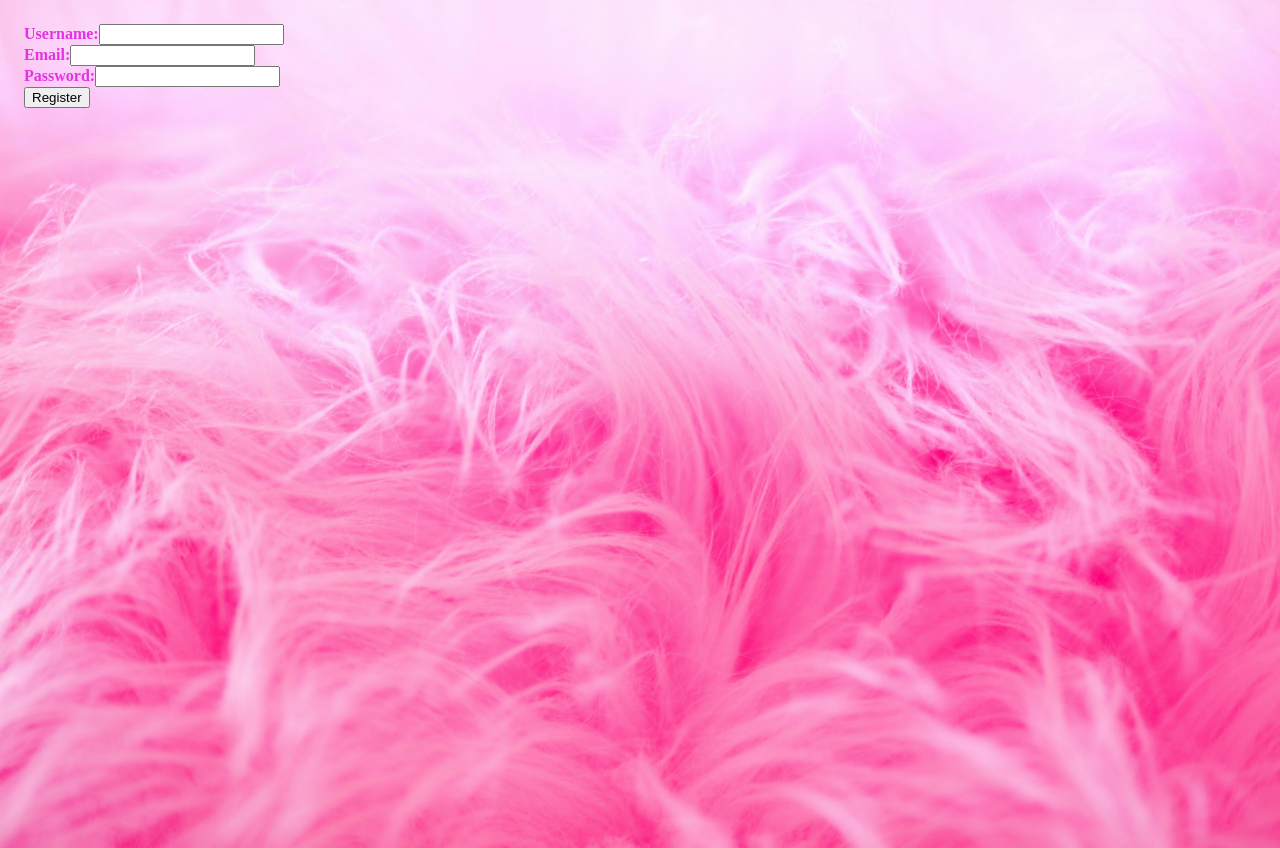
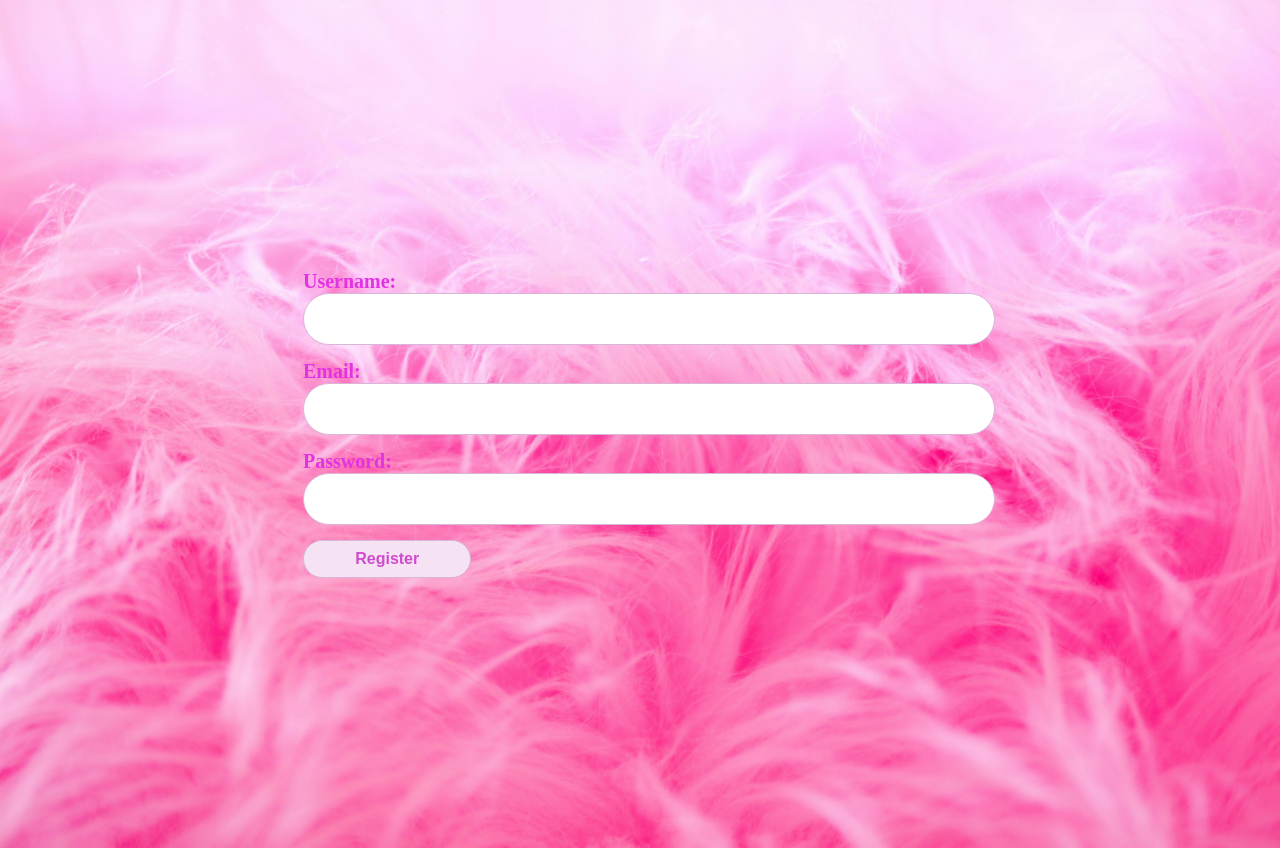
Before and after one commit to mairitikk/Back-End-New, a React (Vite) app in the folder front_end/: page /register in a window 1280 px wide. Built offline with nearby package versions, Linux system fonts and the light colour scheme; a web font is replaced by a local one.

Commit message:
css styles canges

```diff
--- a/front_end/src/Registration.jsx
+++ b/front_end/src/Registration.jsx
@@ -29,40 +29,42 @@ function RegistrationForm() {
         });
     };
 
-    return (
+    return (  <div  className={styles.container}>
         <form onSubmit={handleSubmit}>
-            <div>
-                <label htmlFor="username">Username:</label>
+            <div className={styles.registratonContainer}>
+
+                <label htmlFor="username" className={styles.label} >Username:</label>
                 <input
+                className={styles.registrationForm}
                     type="text"
                     id="username"
                     name="username"
                     value={formData.username}
                     onChange={handleChange}
                 />
-            </div>
-            <div>
-                <label htmlFor="email">Email:</label>
-                <input
+
+                <label htmlFor="email" className={styles.label} >Email:</label>
+                <input className={styles.registrationForm}
                     type="email"
                     id="email"
                     name="email"
                     value={formData.email}
                     onChange={handleChange}
                 />
-            </div>
-            <div>
-                <label htmlFor="password">Password:</label>
-                <input
+
+                <label htmlFor="password" className={styles.label} >Password:</label>
+                <input className={styles.registrationForm}
                     type="password"
                     id="password"
                     name="password"
                     value={formData.password}
                     onChange={handleChange}
                 />
-            </div>
-            <button type="submit">Register</button>
+
+            <button type="submit" className={styles.registrationButton}>Register</button>
+       </div>
         </form>
+        </div>
     );
 }
 
--- a/front_end/src/styles/RegistrationComponent.module.css
+++ b/front_end/src/styles/RegistrationComponent.module.css
@@ -0,0 +1,49 @@
+.container {
+  display: grid;
+  justify-content: center; /* Center items horizontally */
+  align-items: center;   /* Center items vertically */
+  min-height: 100vh;
+}
+.registratonContainer{
+      width: 65%;
+  margin: 0 auto; /* Center the form horizontally */
+  padding: 20px;
+}
+.label{
+    font-size: 20px;
+}
+
+.registrationForm {
+ outline: none;
+  border: 1px solid #d9b6d9;
+  background-color: #fff;
+  border-radius: 2.25em;
+  padding: 1em 0.5em;
+  width: 100%;
+  font-size: 16px;
+  margin-bottom: 15px;
+
+}
+
+.registrationButton {
+     background:
+        #f5e3f4;
+    /* Light pink background */
+    border: 1px solid #d9b6d9;
+    /* Pink border */
+    color: #cf4bcf;
+    /* Pink text */
+    padding: 0.55em 0.5em;
+    border-radius: 1.25em;
+    cursor: pointer;
+    outline: none;
+    width: 25%;
+    font-size: medium;
+
+    font-weight: bold;
+}
+.registrationButton:hover {
+ background: #d9b6d9;
+    /* Darker pink background on hover */
+    color: #cf4bcf;
+}
```
